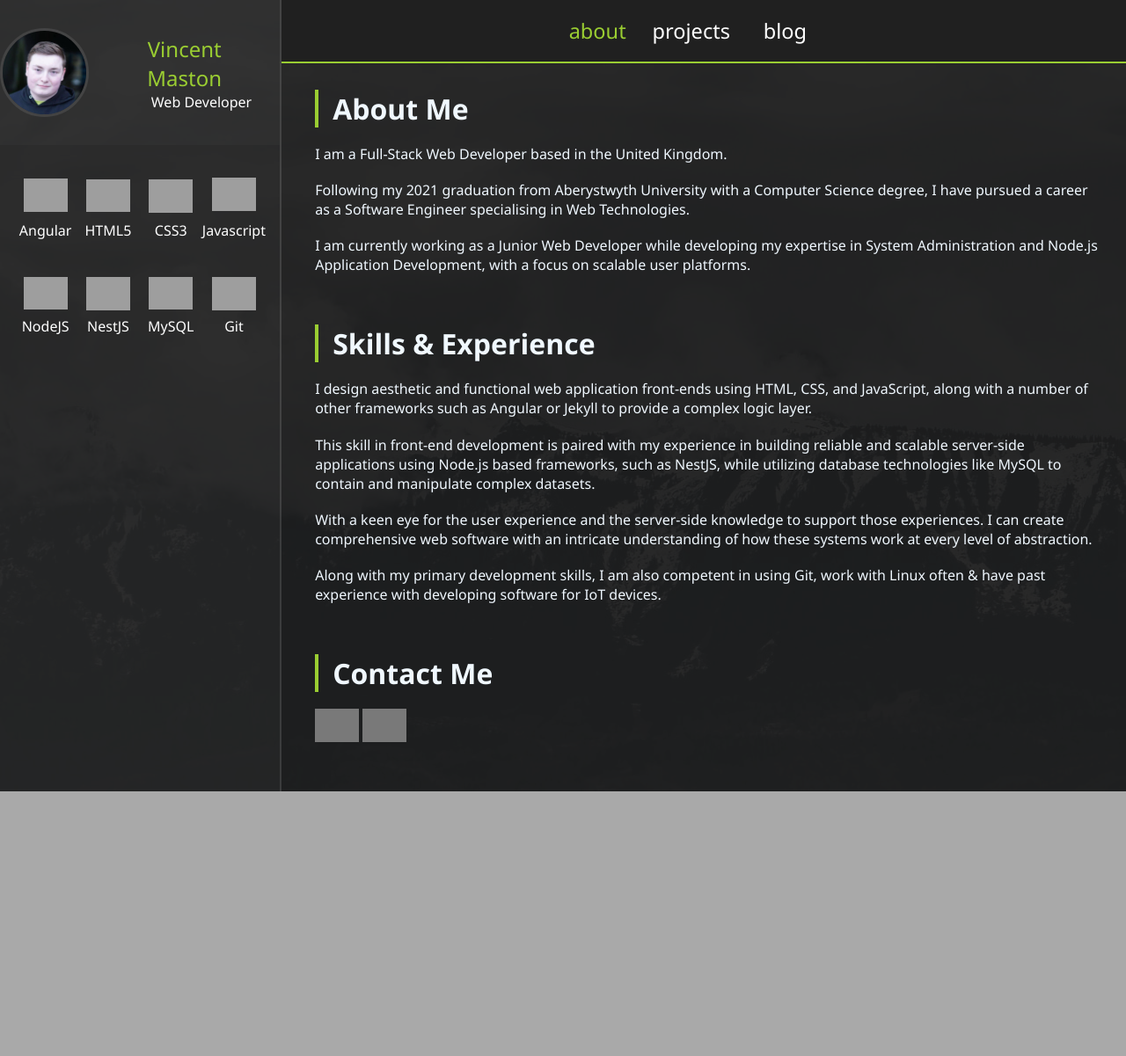
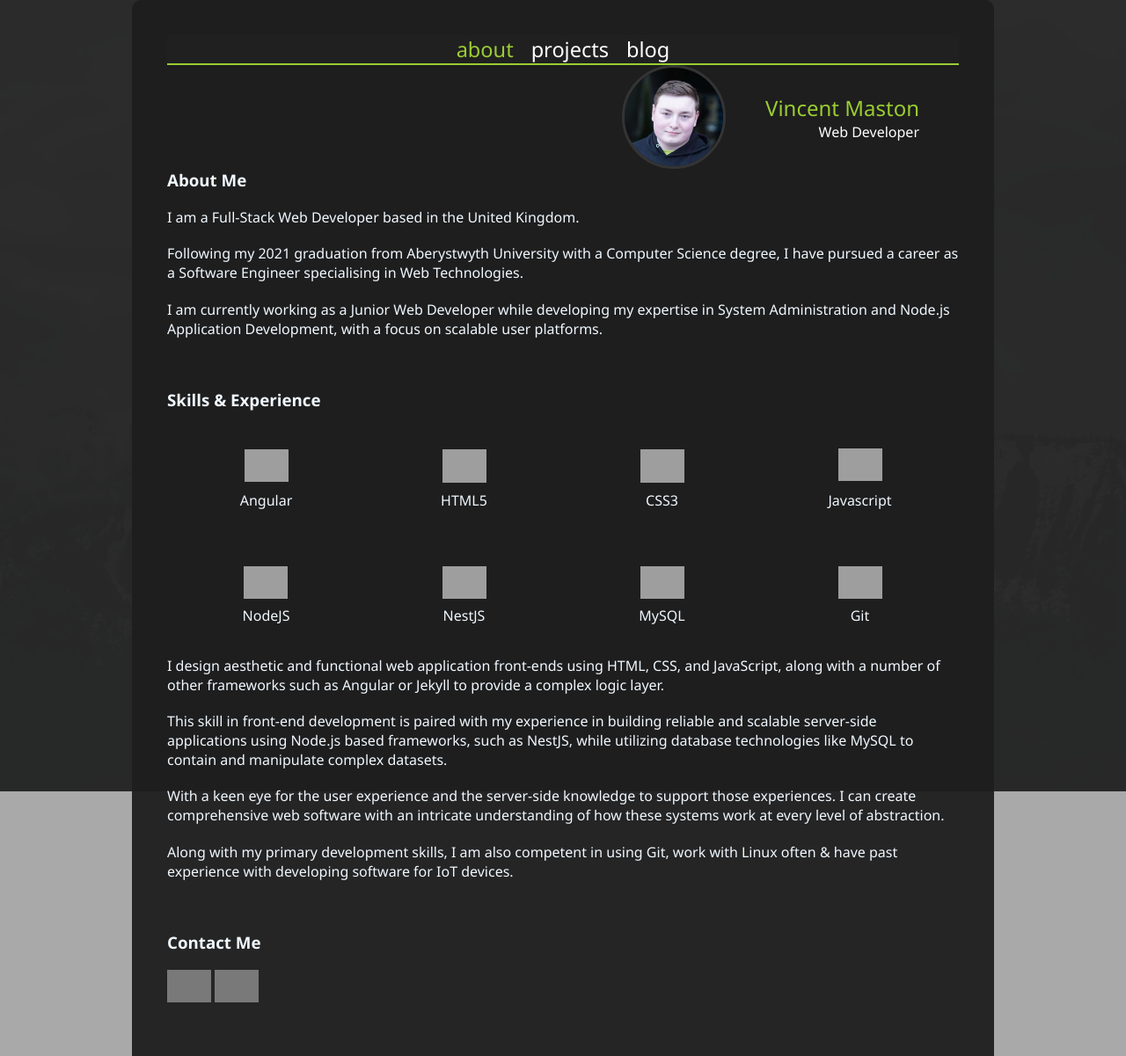
Before and after one commit to VMaston/vmaston.github.io, a Jekyll site: the page built from index.md, in a window 1280 px wide, cut to the strip 0-1201 px from the top of the page. Shown: the whole strip at 88% size. Built offline with Jekyll 4.4.1, drawn with Linux system fonts in a browser that asks for light colours; before the commit the page ends 900 px from its top, so only the background shows below that; grey boxes are pictures that could not be loaded.

Commit message:
initial commit

```diff
--- a/_includes/bio.html
+++ /dev/null
@@ -1,62 +0,0 @@
-<div id="bio" class="bio">
-  <div id="image-container" class="image-container">
-    <div class="me" onclick="colorPick()" draggable="false" alt="Vincent Maston"></div>
-    <div class="name">
-      Vincent Maston
-      <div class="undername">Web Developer</div>
-    </div>
-  </div>
-
-  <div id="status" class="status">
-    <div class="skills-grid">
-      <div class="skills-container">
-        <img
-          src="https://cdn.jsdelivr.net/gh/devicons/devicon/icons/angularjs/angularjs-original.svg"
-          class="skills-picture"
-        />
-        <span>Angular</span>
-      </div>
-
-      <div class="skills-container">
-        <img src="https://cdn.jsdelivr.net/gh/devicons/devicon/icons/html5/html5-original.svg" class="skills-picture" />
-        <span>HTML5</span>
-      </div>
-
-      <div class="skills-container">
-        <img src="https://cdn.jsdelivr.net/gh/devicons/devicon/icons/css3/css3-original.svg" class="skills-picture" />
-        <span>CSS3</span>
-      </div>
-
-      <div class="skills-container">
-        <img
-          src="https://cdn.jsdelivr.net/gh/devicons/devicon/icons/javascript/javascript-original.svg"
-          class="skills-picture"
-        />
-        <span>Javascript</span>
-      </div>
-
-      <div class="skills-container">
-        <img
-          src="https://cdn.jsdelivr.net/gh/devicons/devicon/icons/nodejs/nodejs-original.svg"
-          class="skills-picture"
-        />
-        <span>NodeJS</span>
-      </div>
-
-      <div class="skills-container">
-        <img src="https://cdn.jsdelivr.net/gh/devicons/devicon/icons/nestjs/nestjs-plain.svg" class="skills-picture" />
-        <span>NestJS</span>
-      </div>
-
-      <div class="skills-container">
-        <img src="https://cdn.jsdelivr.net/gh/devicons/devicon/icons/mysql/mysql-original.svg" class="skills-picture" />
-        <span>MySQL</span>
-      </div>
-
-      <div class="skills-container">
-        <img src="https://cdn.jsdelivr.net/gh/devicons/devicon/icons/git/git-original.svg" class="skills-picture" />
-        <span>Git</span>
-      </div>
-    </div>
-  </div>
-</div>
--- a/_layouts/default.html
+++ b/_layouts/default.html
@@ -5,7 +5,6 @@
     <title>{{ page.title }} | {{ site.title }}</title>
     <meta name="viewport" content="width=device-width, initial-scale=1" />
     <link rel="stylesheet" type="text/css" href="/assets/css/styles.css" />
-    <link rel="stylesheet" type="text/css" href="/assets/css/styles_bio.css" />
     <script src="/assets/js/javascript_cookies.js"></script>
     <script src="/assets/js/javascript_color.js"></script>
     <link rel="shortcut icon" type="image/x-icon" href="/favicon.ico?" />
@@ -13,11 +12,7 @@
 
   <body>
     <div class="wrapper">
-      {% include bio.html %}
-      <div id="main" class="main">
-        {% include header.html %}
-        <div id="description" class="description"><div class="postwindow">{{ content }}</div></div>
-      </div>
+      <div id="main" class="main">{% include header.html %} {{ content }}</div>
     </div>
   </body>
 </html>
--- a/assets/css/styles.css
+++ b/assets/css/styles.css
@@ -60,12 +60,10 @@ button {
 }
 
 .wrapper {
-  display: grid;
+  display: flex;
+  flex-direction: column;
   height: 100%;
-
-  grid-template-columns: 25% auto;
-
-  grid-template-areas: 'bio main';
+  background-color: rgb(40, 40, 40, 98%);
 }
 
 @media only screen and (max-width: 768px) {
@@ -74,7 +72,6 @@ button {
     display: grid;
     height: 100%;
 
-    grid-template-columns: 1fr;
     grid-template-rows: auto 1fr; /* .02% is to maintain former height  */
 
     grid-template-areas:
@@ -90,12 +87,12 @@ button {
 .header {
   grid-area: header; /* Parent: Wrapper */
 
-  display: grid;
-  grid-template-columns: 35fr repeat(3, 10fr) 35fr 1fr;
+  display: flex;
   gap: 20px;
 
   text-align: center;
   align-items: center;
+  justify-content: center;
 
   border-bottom: 2px solid var(--accent);
   background-color: var(--background);
@@ -164,41 +161,19 @@ button {
   display: block;
 }
 
-/* === CONTENT SETTINGS === */
+/* === MAIN CONTENT WINDOW === */
 
 .main {
-  grid-area: main; /* Parent: Wrapper */
-  height: 100%;
-
-  display: grid;
-  grid-template-rows: minmax(auto, 8%) 1fr;
-
-  grid-template-areas:
-    'header'
-    'description';
-}
-
-@media only screen and (max-width: 1200px) {
-  /* For mobile phones: */
-  .main {
-    grid-area: main; /* Parent: Wrapper */
-    height: 100%;
-
-    display: grid;
-    grid-template-rows: auto 1fr;
-    column-gap: 0;
-    row-gap: 0px;
-
-    grid-template-areas:
-      'header'
-      'description';
-  }
-}
-
-/* === MAIN CONTENT WINDOW === */
-
-.description {
-  grid-area: description; /* Parent: Main */
+  flex-grow: 1;
+  margin: auto;
+  max-width: 900px;
+  padding: 40px;
+  color: aliceblue;
+  width: auto;
+  background-color: #00000042;
+  border-radius: 10px;
+  border-bottom-left-radius: 0px;
+  border-bottom-right-radius: 0px;
 
   background-color: rgba(30, 30, 30, 0.95);
 }
--- a/assets/css/styles_bio.css
+++ /dev/null
@@ -1,98 +0,0 @@
-/* === SIDEBAR === */
-
-/* === BIO === */
-
-.bio {
-  grid-area: bio; /* Parent: Main */
-  height: 100%;
-
-  display: flex;
-  flex-direction: column;
-
-  font-size: 16px;
-  text-align: center;
-
-  border-right: 2px solid rgba(245, 245, 245, 0.103);
-  background-color: rgba(40, 40, 40, 0.95);
-}
-
-@media only screen and (max-width: 1200px) {
-  /* For mobile phones: */
-  .bio {
-    display: none;
-  }
-}
-
-/* === IMAGE CONTAINER === */
-
-.image-container {
-  display: flex;
-  align-items: center;
-  justify-content: center;
-  padding-top: 2em;
-  padding-bottom: 2em;
-}
-
-.name {
-  font-size: x-large;
-  padding-left: 10%;
-  padding-right: 10%;
-  color: var(--accent);
-  font-weight: lighter;
-}
-
-.undername {
-  font-size: 16px;
-  text-align: right;
-  color: var(--text);
-}
-
-.me {
-  width: 30%;
-  content: url('/assets/img/me.jpg');
-  user-select: text;
-  border-radius: 50%; /* Circle */
-  border: solid rgba(245, 245, 245, 0.103);
-}
-
-.me:active,
-.me:hover {
-  box-shadow: 0 0 0.75em var(--accent);
-  cursor: pointer;
-}
-
-/* === ABOUT ME === */
-
-.status {
-  flex-grow: 1;
-  padding: 1em;
-  background-color: rgba(26, 26, 26, 0.2);
-}
-
-.skills-grid {
-  display: grid;
-  grid-template-columns: repeat(4, 1fr);
-  justify-items: center;
-  padding-top: 1em;
-  row-gap: 2em;
-}
-
-.skills-container {
-  display: flex;
-  padding: 7%;
-  /* background: linear-gradient(to top, rgba(47, 47, 47, 0.4) 5%, rgba(47, 47, 47, 0.1) 95%, rgba(47, 47, 47, 0) 95%); */
-  flex-direction: column;
-  text-align: center;
-  width: fit-content;
-  /* border-bottom: 3px solid var(--accent); */
-}
-
-.skills-container:hover {
-  transform: scale(1.1);
-}
-
-.skills-picture {
-  width: 50px;
-  margin: auto;
-  padding-bottom: 15%;
-}
--- a/assets/css/styles_description.css
+++ b/assets/css/styles_description.css
@@ -1,11 +1,3 @@
-.myposts {
-  display: none;
-}
-
-/* .description img {
-  padding: 1em;
-} */
-
 .description h1 {
   border-bottom: 2px solid var(--accent);
 }
@@ -16,19 +8,7 @@
   font-size: xx-large;
 }
 
-.description {
-  padding-left: 0.4%;
-}
-
 .myposts {
-  display: none;
-}
-
-.imgdisplay {
-  display: none;
-}
-
-.griddisplay {
   display: none;
 }
 
@@ -51,16 +31,89 @@
 }
 
 .postwindow {
+  flex-grow: 1;
+  margin: auto;
   max-width: 900px;
-  padding: 20px;
+  padding: 40px;
   color: aliceblue;
   width: auto;
-  margin: 1%;
-  margin-left: 1.5%;
-  margin-bottom: 0px;
+  background-color: #00000042;
   border-radius: 10px;
   border-bottom-left-radius: 0px;
   border-bottom-right-radius: 0px;
+}
+
+/* === IMAGE CONTAINER === */
+
+.image-container {
+  display: flex;
+  align-items: center;
+  justify-content: right;
+  padding: 0;
+}
+
+.name {
+  font-size: x-large;
+  padding-left: 5%;
+  padding-right: 5%;
+  color: var(--accent);
+  font-weight: lighter;
+}
+
+.undername {
+  font-size: 16px;
+  text-align: right;
+  color: var(--text);
+}
+
+.me {
+  width: 7em;
+  content: url('/assets/img/me.jpg');
+  user-select: text;
+  border-radius: 50%; /* Circle */
+  border: solid rgba(245, 245, 245, 0.103);
+}
+
+.me:active,
+.me:hover {
+  box-shadow: 0 0 0.75em var(--accent);
+  cursor: pointer;
+}
+
+/* === ABOUT ME === */
+
+.status {
+  flex-grow: 1;
+  padding: 1em;
+  background-color: rgba(26, 26, 26, 0.2);
+}
+
+.skills-grid {
+  display: grid;
+  grid-template-columns: repeat(4, 1fr);
+  justify-items: center;
+  padding-top: 1em;
+  row-gap: 2em;
+}
+
+.skills-container {
+  display: flex;
+  padding: 7%;
+  /* background: linear-gradient(to top, rgba(47, 47, 47, 0.4) 5%, rgba(47, 47, 47, 0.1) 95%, rgba(47, 47, 47, 0) 95%); */
+  flex-direction: column;
+  text-align: center;
+  width: fit-content;
+  /* border-bottom: 3px solid var(--accent); */
+}
+
+.skills-container:hover {
+  transform: scale(1.1);
+}
+
+.skills-picture {
+  width: 50px;
+  margin: auto;
+  padding-bottom: 15%;
 }
 
 @media only screen and (max-width: 1200px) {
```
